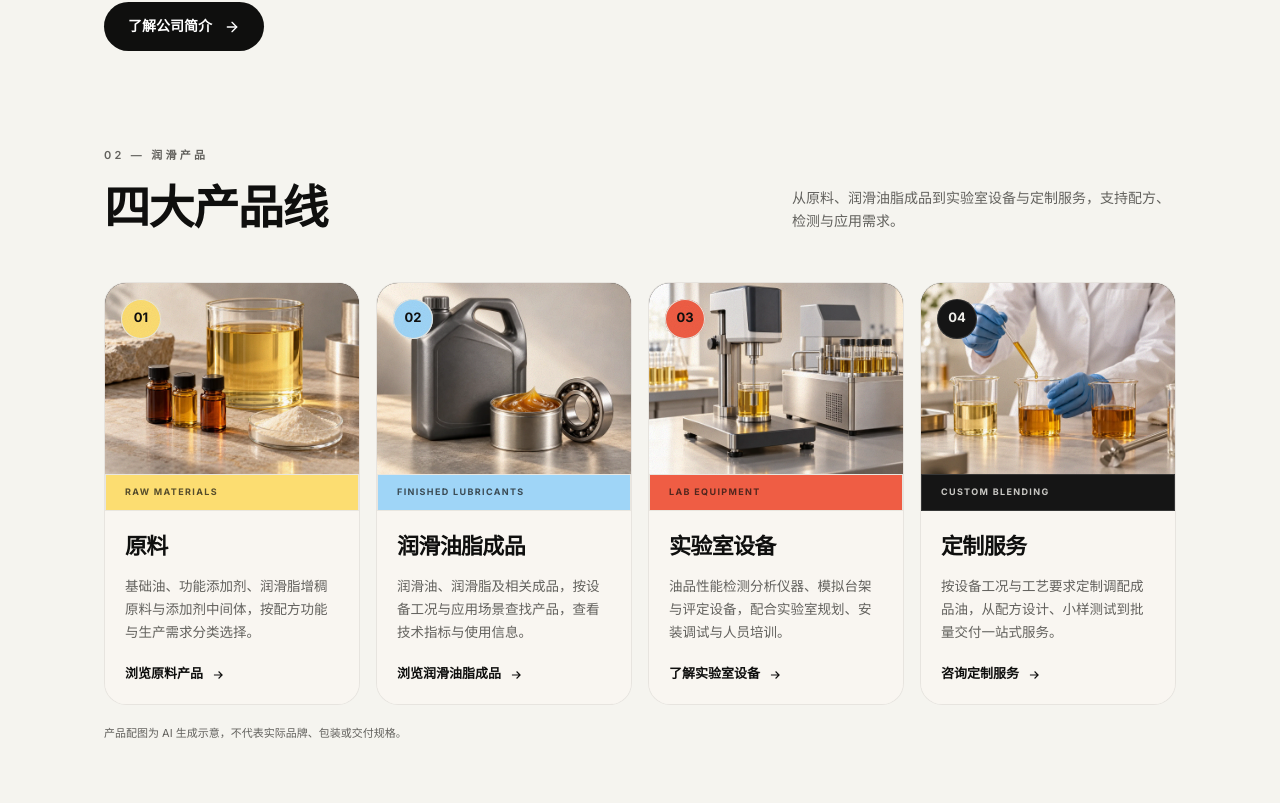
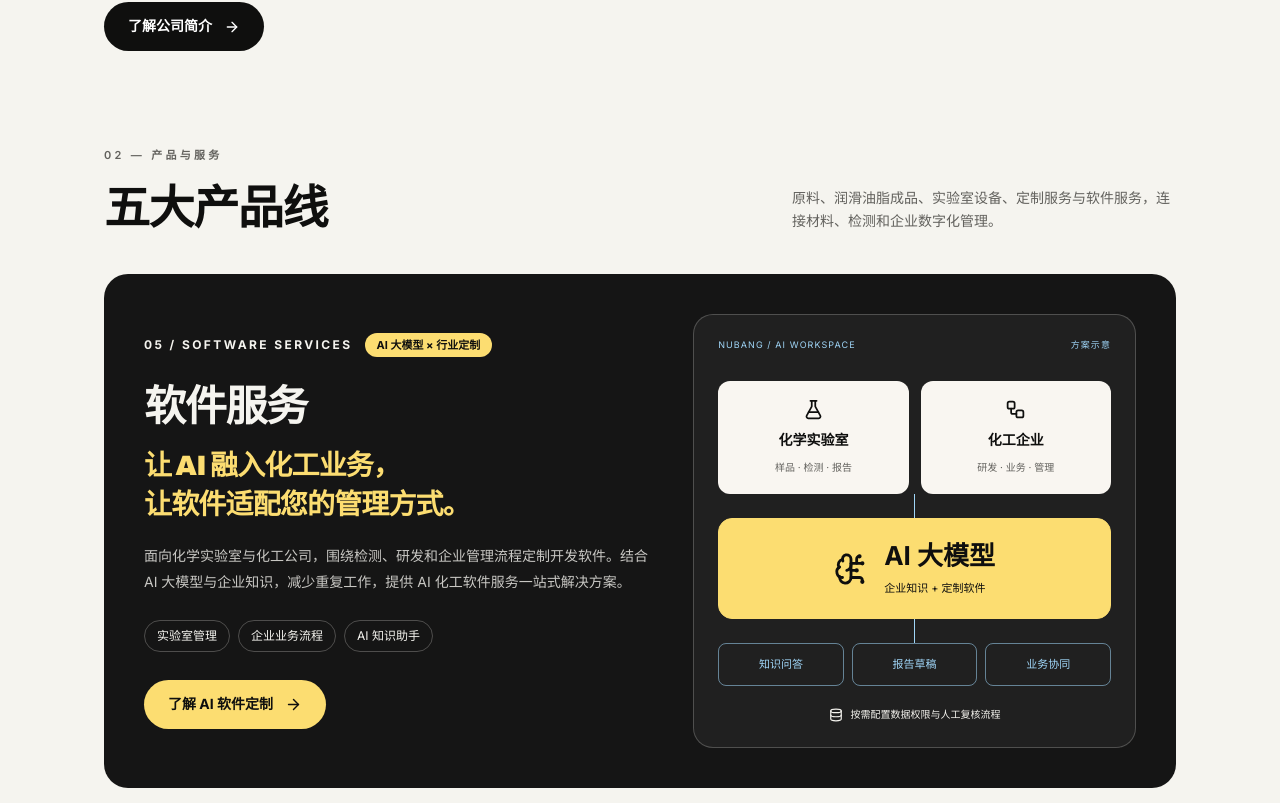
Before and after one commit to qypwlqj/nubang-website, a Next.js app: page / in a window 1280 px wide. Shown: the part 1871-2674 px from the top of the page. Built offline with nearby package versions, Linux system fonts and the light colour scheme.

Commit message:
Feature AI chemical software services as fifth business line

```diff
--- a/app/globals.css
+++ b/app/globals.css
@@ -483,3 +483,22 @@ body[data-scroll-locked] .mobile-navigation-sheet {
 .product-chart { margin-top: 28px; }
 .product-chart img { width: 100%; max-width: 534px; height: auto; }
 .product-chart figcaption, .product-source p { color: var(--color-muted); font-size: 12px; line-height: 1.8; margin-top: 14px; }
+
+/* Featured fifth business line: an accessible, code-rendered AI workflow. */
+.ai-software-card { display: grid; grid-template-columns: 1.15fr 1fr; gap: 40px; align-items: center; padding: 40px; border-radius: 24px; background: var(--color-card-dark); color: var(--color-paper); }
+.ai-software-copy, .ai-software-visual { min-width: 0; }
+.ai-software-visual { padding: 24px; border: 1px solid color-mix(in srgb, var(--color-paper) 22%, transparent); border-radius: 20px; background: color-mix(in srgb, var(--color-paper) 5%, var(--color-card-dark)); }
+.ai-visual-top { display: flex; flex-wrap: wrap; justify-content: space-between; gap: 8px; font-size: 9px; letter-spacing: .12em; color: var(--color-accent-blue); }
+.ai-inputs { display: grid; grid-template-columns: 1fr 1fr; gap: 12px; margin-top: 28px; }
+.ai-inputs > div { display: flex; flex-direction: column; align-items: center; gap: 10px; padding: 18px 8px; background: var(--color-card-cream); color: var(--color-ink); border-radius: 12px; font-size: 14px; font-weight: 600; }
+.ai-inputs small { font-size: 10px; color: var(--color-muted); font-weight: 400; }
+.ai-connector { width: 1px; height: 24px; margin: auto; background: var(--color-accent-blue); }
+.ai-engine { display: flex; align-items: center; justify-content: center; gap: 16px; padding: 22px 12px; border: 1px solid var(--color-accent-yellow); border-radius: 14px; background: var(--color-accent-yellow); color: var(--color-ink); }
+.ai-engine strong { display: block; font-size: 26px; line-height: 1.2; }
+.ai-engine span { display: block; margin-top: 8px; font-size: 11px; }
+.ai-outputs { display: grid; grid-template-columns: repeat(3, minmax(0, 1fr)); gap: 8px; }
+.ai-outputs span { padding: 12px 4px; border: 1px solid color-mix(in srgb, var(--color-accent-blue) 55%, transparent); border-radius: 8px; font-size: 11px; text-align: center; color: var(--color-accent-blue); }
+.ai-visual-note { display: flex; align-items: center; justify-content: center; gap: 8px; margin-top: 22px; font-size: 10px; color: var(--color-paper); }
+.ai-visual-note svg { flex-shrink: 0; }
+@media (max-width: 900px) { .ai-software-card { grid-template-columns: 1fr; gap: 30px; padding: 28px; } }
+@media (max-width: 420px) { .ai-software-card { padding: 22px; } .ai-software-visual { padding: 16px; } .ai-inputs { gap: 8px; } .ai-inputs small { font-size: 9px; } }
--- a/app/services/page.tsx
+++ b/app/services/page.tsx
@@ -1,3 +1,4 @@
+import SoftwareServices from "@/components/SoftwareServices";
 import EditorialScene from "@/components/EditorialScene";
 import type { Metadata } from "next";
 import Reveal from "@/components/Reveal";
@@ -48,6 +49,7 @@ export default function ServicesPage() {
             </h1>
           </Reveal>
 
+          <SoftwareServices />
           <Reveal delay={80}><EditorialScene kind="services" /></Reveal>
           <div className="mt-12 grid gap-4 md:grid-cols-3">
             {SERVICES.map((s, i) => (
--- /dev/null
+++ b/components/AISoftwareCard.tsx
@@ -0,0 +1,39 @@
+import Link from "next/link";
+import { ArrowRight, BrainCircuit, Database, FlaskConical, Workflow } from "lucide-react";
+import { Badge } from "@/components/ui/badge";
+import { Button } from "@/components/ui/button";
+import { Card } from "@/components/ui/card";
+
+export default function AISoftwareCard() {
+  return (
+    <Card asChild variant="brand">
+      <article className="ai-software-card" aria-labelledby="software-line-heading">
+        <div className="ai-software-copy">
+          <div className="flex flex-wrap items-center gap-3">
+            <span className="text-[12px] font-bold tracking-[0.2em]">05 / SOFTWARE SERVICES</span>
+            <Badge variant="brand" className="rounded-full bg-accent-yellow px-3 py-1 text-[11px] font-bold text-ink">AI 大模型 × 行业定制</Badge>
+          </div>
+          <h3 id="software-line-heading" className="display mt-6 text-[32px] leading-tight sm:text-[42px]">软件服务</h3>
+          <p className="display mt-3 text-[22px] leading-[1.4] text-accent-yellow sm:text-[28px]">让 AI 融入化工业务，<br />让软件适配您的管理方式。</p>
+          <p className="mt-5 max-w-xl text-[14px] leading-[1.85] text-paper/80">面向化学实验室与化工公司，围绕检测、研发和企业管理流程定制开发软件。结合 AI 大模型与企业知识，减少重复工作，提供 AI 化工软件服务一站式解决方案。</p>
+          <ul className="mt-6 flex flex-wrap gap-2 text-[12px]" aria-label="软件服务方向">
+            {["实验室管理", "企业业务流程", "AI 知识助手"].map(item => <li key={item} className="rounded-full border border-paper/25 px-3 py-1.5">{item}</li>)}
+          </ul>
+          <Button asChild variant="brand"><Link href="/services" className="mt-7 inline-flex items-center gap-3 rounded-full bg-accent-yellow px-6 py-3.5 text-[14px] font-bold text-ink transition-transform hover:translate-x-1">了解 AI 软件定制<ArrowRight size={17} aria-hidden="true" /></Link></Button>
+        </div>
+        <div className="ai-software-visual" role="img" aria-label="方案示意：实验室数据与企业流程连接 AI 大模型，经人工复核形成知识问答、报告草稿与业务协同">
+          <div className="ai-visual-top"><span>NUBANG / AI WORKSPACE</span><span>方案示意</span></div>
+          <div className="ai-inputs">
+            <div><FlaskConical size={21} aria-hidden="true" /><span>化学实验室</span><small>样品 · 检测 · 报告</small></div>
+            <div><Workflow size={21} aria-hidden="true" /><span>化工企业</span><small>研发 · 业务 · 管理</small></div>
+          </div>
+          <div className="ai-connector" />
+          <div className="ai-engine"><BrainCircuit size={34} aria-hidden="true" /><div><strong>AI 大模型</strong><span>企业知识 + 定制软件</span></div></div>
+          <div className="ai-connector" />
+          <div className="ai-outputs"><span>知识问答</span><span>报告草稿</span><span>业务协同</span></div>
+          <div className="ai-visual-note"><Database size={14} aria-hidden="true" /><span>按需配置数据权限与人工复核流程</span></div>
+        </div>
+      </article>
+    </Card>
+  );
+}
--- a/components/ProductLines.tsx
+++ b/components/ProductLines.tsx
@@ -1,3 +1,4 @@
+import AISoftwareCard from "@/components/AISoftwareCard";
 import Image from "next/image";
 import Link from "next/link";
 import Reveal from "@/components/Reveal";
@@ -56,15 +57,16 @@ export default function ProductLines() {
         <div className="mx-auto max-w-6xl px-5 sm:px-10">
           <Reveal className="flex flex-wrap items-end justify-between gap-6">
             <div>
-              <p className="text-[11px] font-semibold tracking-[0.3em] text-muted">02 — 润滑产品</p>
-              <h2 id="product-lines-heading" className="display mt-5 text-[32px] leading-[1.1] sm:text-[46px]">四大产品线</h2>
+              <p className="text-[11px] font-semibold tracking-[0.3em] text-muted">02 — 产品与服务</p>
+              <h2 id="product-lines-heading" className="display mt-5 text-[32px] leading-[1.1] sm:text-[46px]">五大产品线</h2>
             </div>
             <p className="max-w-sm text-[14px] leading-[1.7] text-muted">
-              从原料、润滑油脂成品到实验室设备与定制服务，支持配方、检测与应用需求。
+              原料、润滑油脂成品、实验室设备、定制服务与软件服务，连接材料、检测和企业数字化管理。
             </p>
           </Reveal>
 
-          <div className="mt-12 grid gap-4 sm:grid-cols-2 xl:grid-cols-4">
+          <Reveal className="mt-10"><AISoftwareCard /></Reveal>
+          <div className="mt-4 grid gap-4 sm:grid-cols-2 xl:grid-cols-4">
             {PRODUCTS.map((p, i) => (
               <Reveal key={p.index} delay={i * 90}>
                 <Card asChild variant="brand"><article className="group flex h-full flex-col overflow-hidden rounded-[22px] border border-nav-line bg-card-cream transition-transform duration-500 hover:-translate-y-1.5 grain">
--- /dev/null
+++ b/components/SoftwareServices.tsx
@@ -0,0 +1,34 @@
+import Link from "next/link";
+import { ArrowRight, BrainCircuit, FlaskConical, Workflow } from "lucide-react";
+import Reveal from "@/components/Reveal";
+import { Card } from "@/components/ui/card";
+import { Button } from "@/components/ui/button";
+
+const CAPABILITIES = [
+  { Icon: FlaskConical, title: "实验室软件定制", text: "围绕样品流转、检测任务、仪器数据和报告审核，设计适配化学实验室管理方式的软件流程。" },
+  { Icon: Workflow, title: "化工企业管理软件", text: "根据研发、采购、库存、销售与审批等业务需求，定制信息协同与管理工具，减少重复录入。" },
+  { Icon: BrainCircuit, title: "AI 大模型应用", text: "结合经授权的企业知识与业务数据，按需开发知识问答、资料检索、报告草稿与分析辅助能力。" },
+];
+
+export default function SoftwareServices() {
+  return (
+    <section aria-labelledby="ai-services-heading" className="mb-14 mt-10">
+      <Reveal>
+        <div className="rounded-[24px] bg-ink p-7 text-paper sm:p-10">
+          <p className="text-[11px] font-bold tracking-[0.22em] text-accent-yellow">AI 大模型 × 软件服务</p>
+          <h2 id="ai-services-heading" className="display mt-5 max-w-3xl text-[30px] leading-[1.25] sm:text-[42px]">AI 化工软件服务<br />一站式解决方案</h2>
+          <p className="mt-5 max-w-3xl text-[15px] leading-[1.9] text-paper/80">服务化学实验室与化工公司，从管理方式与实际工作流程出发，提供需求梳理、软件设计开发、AI 能力集成与上线支持。让软件适配业务，以 AI 辅助知识复用与日常协作，为团队提效。</p>
+          <Button asChild variant="brand"><Link href="/contact" className="mt-7 inline-flex items-center gap-3 rounded-full bg-accent-yellow px-6 py-3.5 text-[14px] font-bold text-ink">沟通软件定制需求<ArrowRight size={17} aria-hidden="true" /></Link></Button>
+        </div>
+      </Reveal>
+      <div className="mt-4 grid gap-4 md:grid-cols-3">
+        {CAPABILITIES.map(({ Icon, title, text }, index) => (
+          <Reveal key={title} delay={index * 80}><Card variant="brand" className="h-full rounded-[22px] border border-nav-line bg-card-cream p-6">
+            <Icon size={26} aria-hidden="true" /><h3 className="display mt-5 text-[21px]">{title}</h3><p className="mt-3 text-[14px] leading-[1.8] text-muted">{text}</p>
+          </Card></Reveal>
+        ))}
+      </div>
+      <p className="mt-5 text-[12px] leading-[1.8] text-muted">具体功能、系统对接与部署方式根据需求评估确定；AI 输出需按业务要求人工复核，不替代实验验证、安全判断或专业决策。</p>
+    </section>
+  );
+}
--- /dev/null
+++ b/scripts/validate-ai-services.mjs
@@ -0,0 +1,14 @@
+import assert from 'node:assert/strict';
+import { readFileSync } from 'node:fs';
+const read = path => readFileSync(new URL('../' + path, import.meta.url), 'utf8');
+const product = read('components/ProductLines.tsx');
+assert.ok(product.includes('五大产品线'));
+assert.ok(!product.includes('四大产品线'));
+assert.equal((product.match(/index: "/g) || []).length, 4);
+assert.ok(product.includes('<AISoftwareCard />'));
+const featured = read('components/AISoftwareCard.tsx');
+for (const value of ['软件服务', 'AI 大模型', '化学实验室', '化工公司', '一站式解决方案', 'href="/services"']) assert.ok(featured.includes(value), value);
+const detail = read('components/SoftwareServices.tsx');
+for (const value of ['实验室软件定制', '化工企业管理软件', 'AI 大模型应用', '人工复核', 'href="/contact"']) assert.ok(detail.includes(value), value);
+assert.ok(read('app/services/page.tsx').includes('<SoftwareServices />'));
+console.log('PASS: five business lines, prominent AI/software card, independent detail route, scoped capabilities and review caveat.');
```
